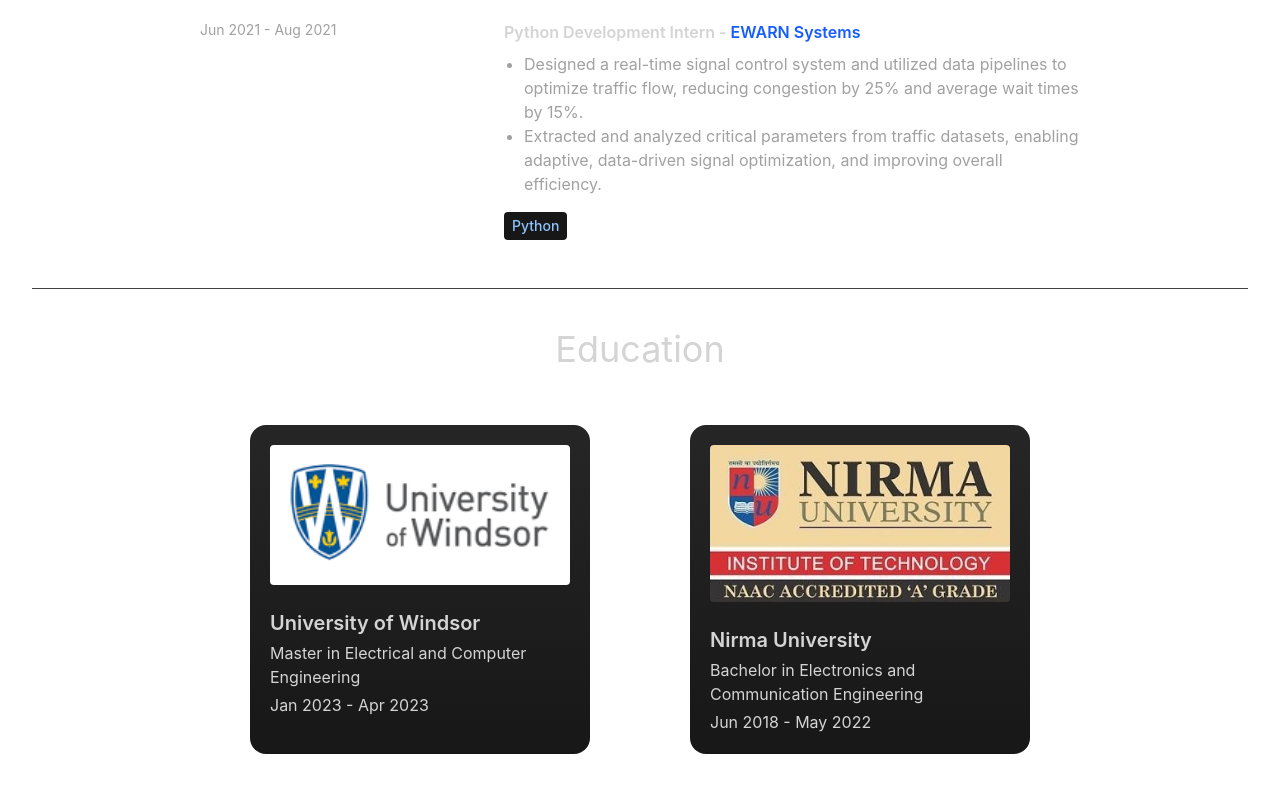
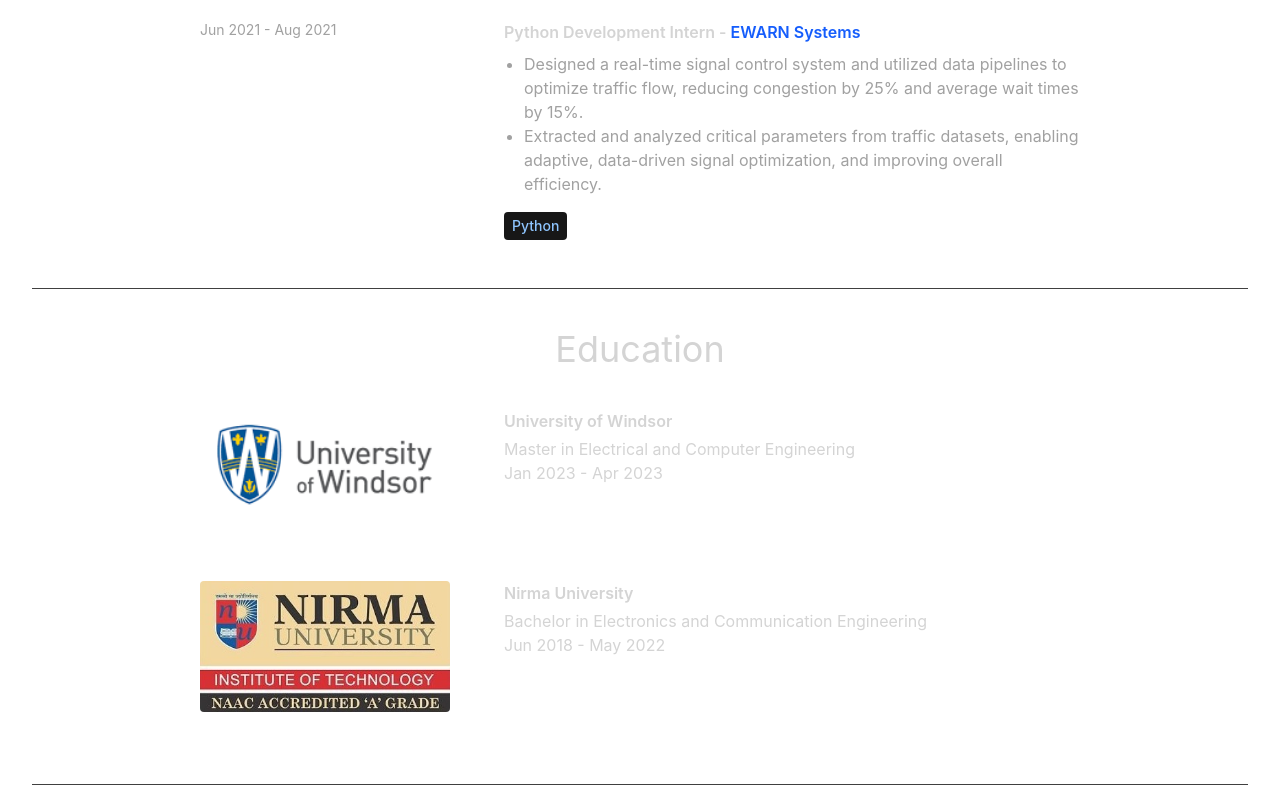
Before and after one commit to KananDave22/Kanan-Dave, a React (Vite) app: page / in a window 1280 px wide. Shown: the part 3163-3960 px from the top of the page. Built offline with nearby package versions, Linux system fonts and the light colour scheme.

Commit message:
Education Change

```diff
--- a/src/components/Education.jsx
+++ b/src/components/Education.jsx
@@ -1,4 +1,4 @@
-import React from "react";
+import React from 'react'
 import { EDUCATIONS } from "../assets/constants";
 
 const Education = () => {
@@ -6,34 +6,29 @@
     <div className="border-b border-neutral-700 pb-4">
           <h2 className="my-10 text-4xl text-center">Education</h2>
 
-      <div className="mb-16 flex flex-wrap lg:justify-center gap-25">
+          <div>
             {EDUCATIONS.map((education, index) => (
-          <div
-            key={index}
-            className="bg-gradient-to-b from-neutral-800 to-neutral-900 p-5 rounded-2xl my-4 hover:bg-neutral-600 hover:border hover:border-neutral-600"
-          >
-            <div className="w-full max-w-xl ">
+              <div key={index} className="mb-8 flex flex-wrap lg:justify-center">
+                <div className="w-full max-w-xl lg:w-1/4 ">
                   <img
                     src={education.image}
-                width={300}
-                height={300}
+                    width={250}
+                    height={250}
                     alt={education.uniName}
-                className="mb-6 rounded flex justify-center"
+                    className="mb-6 rounded"
                   />
                 </div>
 
-            <div className="">
-              <h6 className="mb-1 text-xl font-semibold">
-                {education.uniName}
-              </h6>
-              <p className="max-w-[300px] break-words my-1">{education.degree} </p>
+                <div className="w-full max-w-xl lg:w-3/4">
+                  <h6 className="mb-1 font-semibold">{education.uniName}</h6>
+                  <p>{education.degree} </p>
                   <p>{education.duration}</p>
                 </div>
               </div>
             ))}
           </div>
         </div>
-  );
-};
+  )
+}
 
-export default Education;
+export default Education
```
Lines whose indentation alone changed are shown as unchanged.
